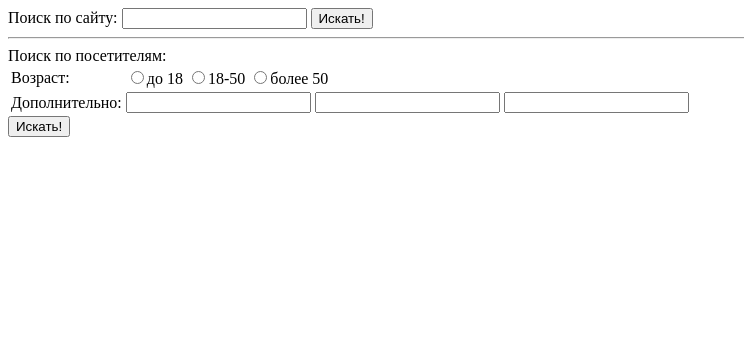
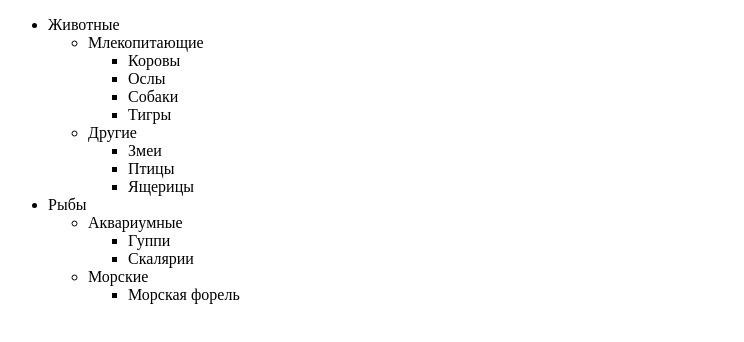
Before and after one commit to an4ger/JSBasicTasks, a plain HTML site: page childCount/index.html in a window 1280 px wide. Shown: the whole page, without its empty margins (0-744 px from the left). Drawn offline with Linux system fonts and the light colour scheme.

Commit message:
init task code

```diff
--- a/childCount/index.html
+++ b/childCount/index.html
@@ -1,44 +1,45 @@
 <!DOCTYPE HTML>
 <html>
-<head>
-    <title>DOM</title>
-    <meta charset="utf-8">
-    <script src="main.js"></script>
-</head>
+<head><meta charset="utf-8"></head>
+<body>
 
-<body>
-<form name="search">
-    <label>Поиск по сайту: <input type="text" name="search"></label>
-    <input type="submit" value="Искать!">
-</form>
+<ul>
+    <li>Животные
+        <ul>
+            <li>Млекопитающие
+                <ul>
+                    <li>Коровы</li>
+                    <li>Ослы</li>
+                    <li>Собаки</li>
+                    <li>Тигры</li>
+                </ul>
+            </li>
+            <li>Другие
+                <ul>
+                    <li>Змеи</li>
+                    <li>Птицы</li>
+                    <li>Ящерицы</li>
+                </ul>
+            </li>
+        </ul>
+    </li>
+    <li>Рыбы
+        <ul>
+            <li>Аквариумные
+                <ul>
+                    <li>Гуппи</li>
+                    <li>Скалярии</li>
+                </ul>
 
-<hr>
+            </li>
+            <li>Морские
+                <ul>
+                    <li>Морская форель</li>
+                </ul>
+            </li>
+        </ul>
+    </li>
+</ul>
 
-<form name="search-person">
-    Поиск по посетителям:
-    <table id="age-table">
-        <tr>
-            <td>Возраст:</td>
-            <td id="age-list">
-                <label><input type="radio" name="age" value="young">до 18</label>
-                <label><input type="radio" name="age" value="mature">18-50</label>
-                <label><input type="radio" name="age" value="senior">более 50</label>
-            </td>
-        </tr>
-
-        <tr>
-            <td>Дополнительно:</td>
-            <td>
-                <input type="text" name="info[0]">
-                <input type="text" name="info[1]">
-                <input type="text" name="info[2]">
-            </td>
-        </tr>
-
-    </table>
-
-    <input type="submit" value="Искать!">
-</form>
 </body>
-
 </html>
--- a/childCount/main.js
+++ b/childCount/main.js
@@ -1,12 +1,7 @@
-console.log(checkInsideTable(document.getElementById('age-list')));  // true
-console.log(checkInsideTable(document.forms.search));        // false
-console.log(checkInsideTable(document.getElementById('non-existant-id'))); // false
-
-function checkInsideTable(elem) {
-    var table = document.getElementById('age-table');
-    if(elem) {
-        var result = table.querySelector(elem.nodeName);
-        return !!result;
+var allLi = document.getElementsByTagName('li');
+for (var i = 0; i < allLi.length; i++) {
+    var liChild = allLi[i].getElementsByTagName('li');
+    if (liChild.length > 0) {
+        allLi[i].firstChild.data += '[' + liChild.length + ']';
     }
-    return false;
 }
```
Also changed, not shown: 1 other file.
